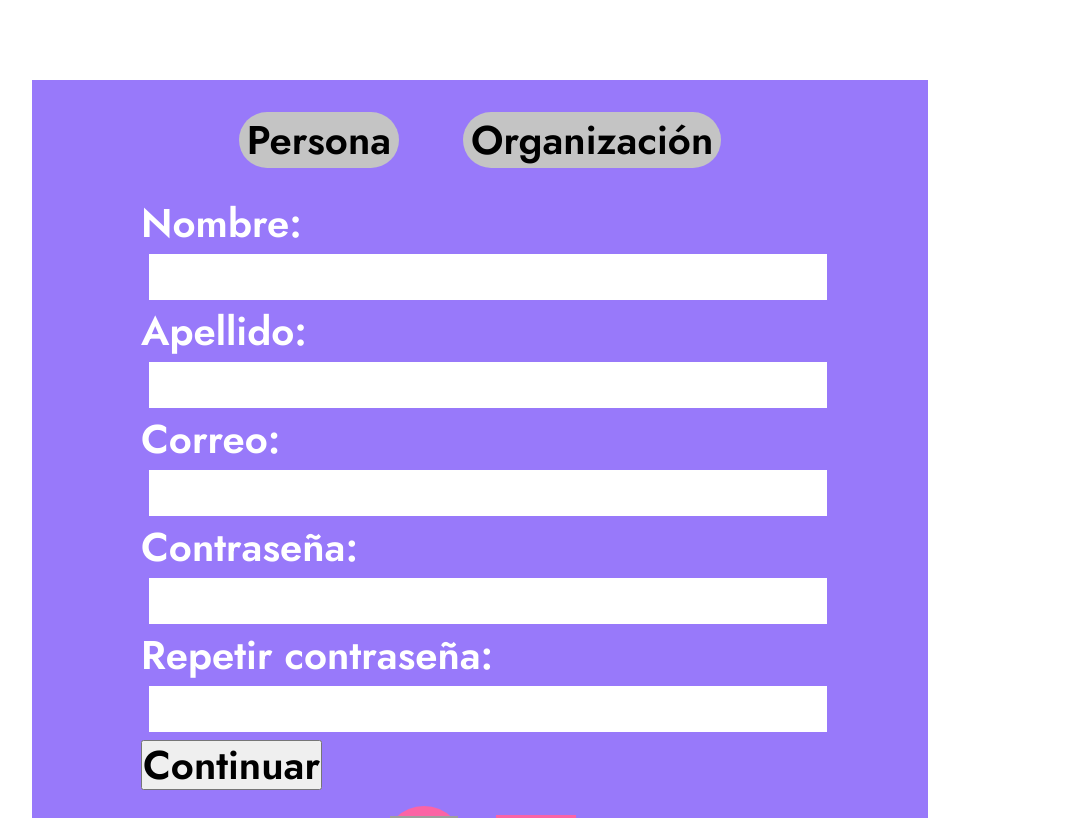
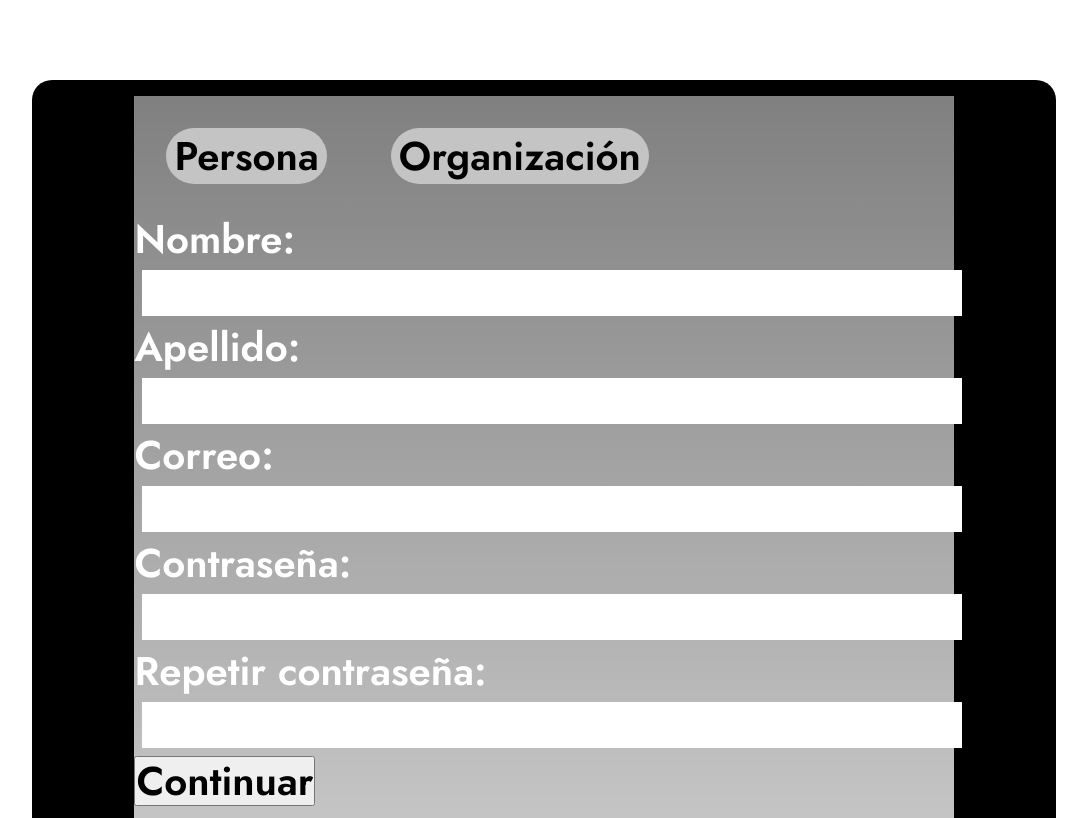
Before and after one commit to zazmage/Culturapp, a React (Create React App) app: page /register in a window 1280 px wide. Shown: the top 818 px of the page, without its empty margins (160-1247 px from the left). Built offline with nearby package versions, Linux system fonts and the light colour scheme; grey boxes are pictures that could not be loaded.

Commit message:
un visajito

```diff
--- a/src/components/Event.js
+++ b/src/components/Event.js
@@ -1,6 +1,7 @@
 import React from 'react';
 import "../styles/MainPage.css";
 import { Link } from "react-router-dom";
+import { FormContainer } from '../styles/StyledComp';
 
 const Event = ({
   props: {
@@ -13,8 +14,7 @@ const Event = ({
 }) => {
   return (
     <>
-      <div className="container">
-        <div className="card">
+      <FormContainer>
           <h4>{organization}</h4>
           <img src={imgUrl} alt={eventName} />
           <h4>{eventName}</h4>
@@ -22,8 +22,7 @@ const Event = ({
           <Link to={`/eventInfo/${id}`}>
             <span>Leer más</span>
           </Link>
-        </div>
-      </div>
+      </FormContainer>
     </>
   );
 };
--- a/src/components/NavMenu.js
+++ b/src/components/NavMenu.js
@@ -1,28 +1,41 @@
+import React, { useState } from 'react';
 import { Link } from "react-router-dom";
 import { useSearchParams } from "react-router-dom";
+import { NavigationBar } from '../styles/StyledComp';
+import { Show } from './ShowEvent';
 
 const NavMenu = () => {
   let [, setSearchParams] = useSearchParams();
+
+  const [showEvent, setShowEvent] = useState(false)
+
+  const openEvent = () => {
+    setShowEvent(prev => !prev);
+  }
 
   const handleClick = ({ target }) =>
     setSearchParams({ category: target.name });
 
   return (
-    <div>
+    <NavigationBar>
       <Link to="/">Culturapp</Link>
-      <button onClick={handleClick} name="cinema">
-        Cine
+      <button onClick={openEvent} name="cinema">
+        C
       </button>
+      <Show showEvent={showEvent} setShowEvent={setShowEvent} />
       <button onClick={handleClick} name="theater">
-        Teatro
+        T
       </button>
       <button onClick={handleClick} name="music">
-        Música
+        M
+      </button>
+      <button onClick={handleClick} name="login-signup">
+        <img src='https://res.cloudinary.com/dxben47m9/image/upload/v1639104744/culturapp/logosimple_rdpot8.png' />
       </button>
       <Link to="/login">Iniciar sesión</Link>
       <Link to="/addEvent">Agregar evento</Link>
       <Link to="/userInfo">UserInfo</Link>
-    </div>
+    </NavigationBar>
   );
 };
 
--- a/src/components/Register.js
+++ b/src/components/Register.js
@@ -2,7 +2,7 @@ import React, { useContext } from "react";
 import AuthContext from "../context/AuthContext";
 import { useForm } from "../hooks/useForm";
 import { Link, useNavigate } from "react-router-dom";
-import { FormContainer } from "../styles/StyledComp";
+import { FormContainer, FormUser } from "../styles/StyledComp";
 import { PublicRoute } from "../routes/PublicRoute";
 
 const Register = () => {
@@ -12,6 +12,7 @@ const Register = () => {
   return (
     <PublicRoute auth={auth}>
       <FormContainer>
+        <FormUser>
           <div className="formHead">
             <button className="persona">Persona</button>
             <button className="organizacion">Organización</button>
@@ -55,6 +56,7 @@ const Register = () => {
           <p>
             ¿Ya tienes una cuenta? <Link to="/login">Iniciar sesión</Link>
           </p>
+        </FormUser>
       </FormContainer>
     </PublicRoute>
   );
--- /dev/null
+++ b/src/components/ShowEvent.js
@@ -0,0 +1,10 @@
+import React from 'react';
+import styled from 'styled-components';
+
+export const Show = ({showEvent, setShowEvent}) => {
+  return (
+    <>
+    {showEvent ? <div style={{color: 'black'}}>Aquí se vería el evento</div> : null}
+    </>
+  )
+}
--- a/src/components/UserEvent.js
+++ b/src/components/UserEvent.js
@@ -1,3 +1,5 @@
+import React from 'react';
+
 const UserEvent = ({
   props: {
     "img-url": imgUrl,
--- a/src/components/UserInfo.js
+++ b/src/components/UserInfo.js
@@ -1,4 +1,4 @@
-import { useContext, useEffect } from "react";
+import React, { useContext, useEffect } from "react";
 import { useDispatch } from "react-redux";
 import { useSelector } from "react-redux";
 import { getData } from "../store/slices/database/index";
--- a/src/routes/PrivateRoute.js
+++ b/src/routes/PrivateRoute.js
@@ -1,3 +1,4 @@
+import React from 'react';
 import { Navigate } from "react-router-dom";
 
 export const PrivateRoute = ({ auth, children }) =>
--- a/src/routes/PublicRoute.js
+++ b/src/routes/PublicRoute.js
@@ -1,3 +1,4 @@
+import React from 'react';
 import { Navigate } from "react-router-dom";
 
 export const PublicRoute = ({ auth, children }) =>
--- a/src/styles/StyledComp.js
+++ b/src/styles/StyledComp.js
@@ -16,17 +16,34 @@ export const GlobalStyle = createGlobalStyle`
 `;
 
 export const NavigationBar = styled.div`
+  color: ${colors.secText};
+  display: flex;
+  flex-flow: column wrap;
+  float: left;
+  justify-content: space-evenly;
+  align-items: center;
+  button {
     background-color: ${colors.priBackground};
     color: ${colors.secText};
-  display: flex;
-  flex-flow: row, nowrap;
-  justify-content: space-around;
-  align-items: center;
+    border: none;
+    border-radius: 50%;
+    width: 12rem;
+    height: 12rem;
+    margin: 1rem;
+    font-size: 130px;
+    cursor: pointer;
+    img {
+      width: 6rem;
+      margin-top: 1.3rem;
+      margin-right: .8rem;
+    }
+  }
   a {
     text-decoration: none;
     flex-grow: 1;
+    color: black;
     &:visited {
-      color: ${colors.secText};
+      color: black;
     }
   }
   h1 {
@@ -64,13 +81,33 @@ export const NavigationBar = styled.div`
 export const FormContainer = styled.div`
   display: flex;
   flex-direction: column;
-  width: 70%;
-  height: 800px;
-  background-color: #9879FA;
+  width: 80%;
+  height: 850px;
+  background-color: black;
+  border-radius: 20px;
   align-items: center;
   margin: 5rem 15%;
   box-shadow: 0 4px rgba(0, 0, 0, .2);
   font-size: 40px;
+  h4 {
+    color: white;
+    float: left;
+    margin: .4rem;
+  }
+  img{
+    width: 80%;
+    height: 60%;
+    object-fit: scale-down;
+  }
+`;
+
+export const FormUser = styled.div`
+display: flex;
+flex-direction: column;
+margin: 1rem;
+width: 80%;
+height: 800px;
+background-image: linear-gradient(rgba(255, 255, 255, .5), rgba(255, 255, 255, .8));
 .persona,
 .organizacion {
   background-color: #C4C4C4;
@@ -116,4 +153,4 @@ export const FormContainer = styled.div`
     margin: .3rem;
   }
 }
-`;
+`
```
Lines whose indentation alone changed are shown as unchanged.
